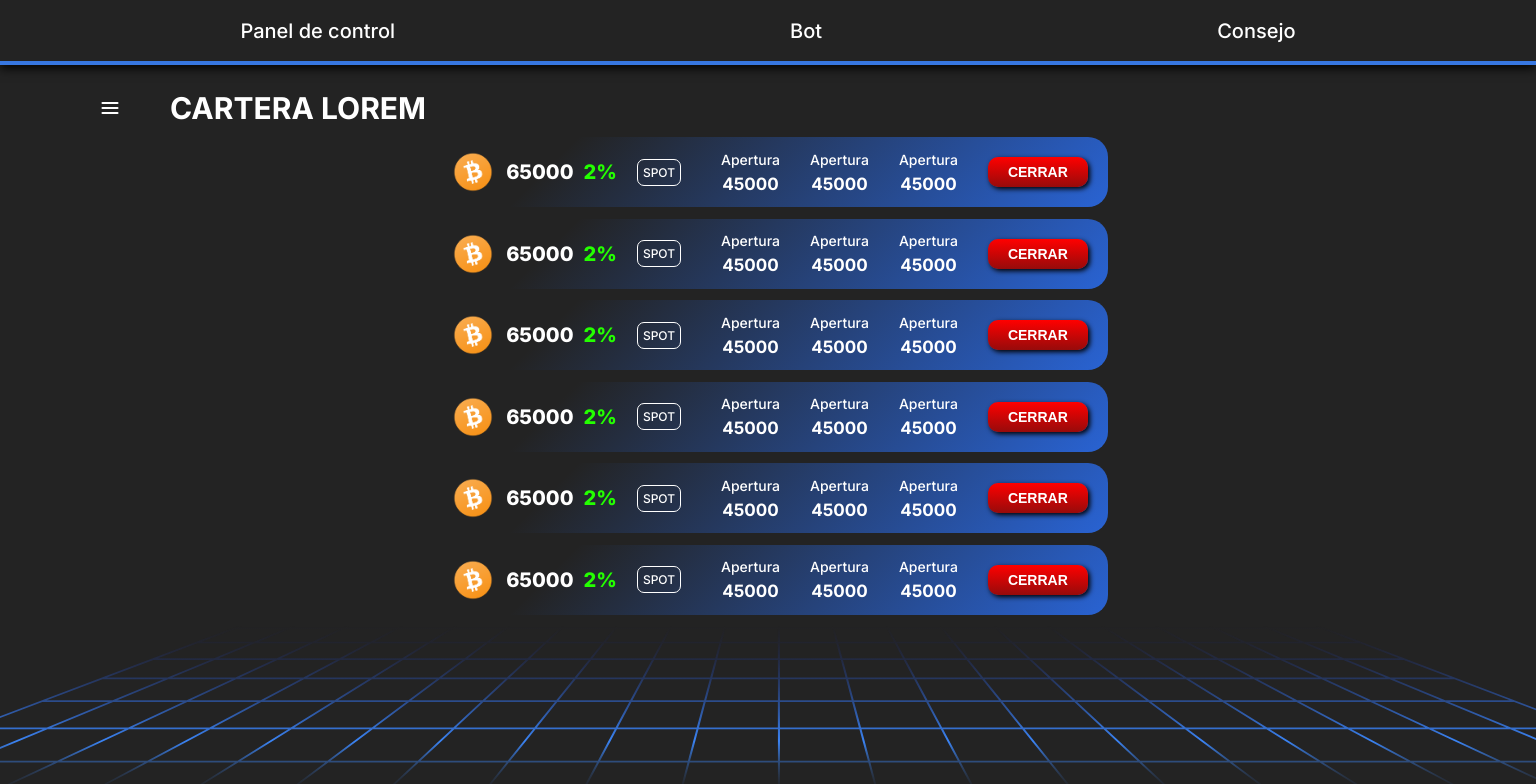
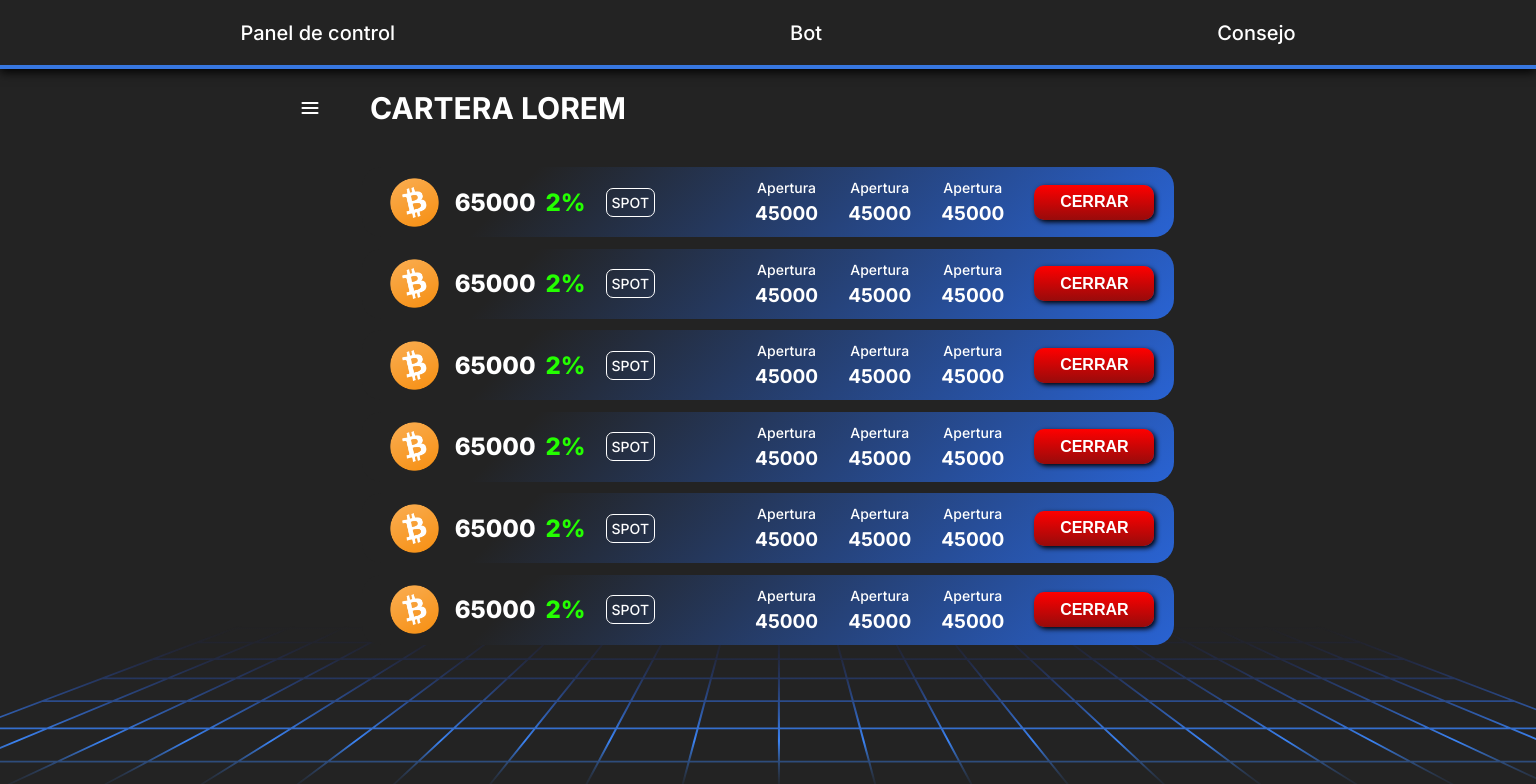
Before and after one commit to mgg709/BotFront, a Vue app in the folder bot/: page /dashboard in a window 1536 px wide. Shown: the top 784 px of the page. Built offline with nearby package versions, Linux system fonts and the light colour scheme.

Commit message:
varios arreglos con media queries

```diff
--- a/bot/src/assets/main.css
+++ b/bot/src/assets/main.css
@@ -14,12 +14,14 @@
   align-items: center;
   justify-content: center;
   padding: 0;
+  z-index: 998;
 }
 
 .footer {
   position: fixed;
   bottom: 0;
   width: 100vw;
+  z-index: 997;
 }
 .footer img {
   width: 100vw;
--- a/bot/src/components/CardDS.vue
+++ b/bot/src/components/CardDS.vue
@@ -28,10 +28,11 @@
   box-sizing: border-box;
   width: 100%;
   height: 70px;
-  background: linear-gradient(135deg, rgba(41, 64, 211, 0) 20%, #2963d3);
+  background: linear-gradient(135deg, #232323 20%, #2963d3);
   border-radius: 20px;
   padding: 0 20px;
 }
+
 img.coin {
   display: flex;
   position: relative;
@@ -96,4 +97,92 @@ button:hover {
   cursor: pointer;
   background: #970b0b;
 }
+
+@media (min-width: 1400px) {
+  .card {
+    display: flex;
+    flex-flow: row wrap;
+    justify-content: center;
+    align-items: center;
+    box-sizing: border-box;
+    width: 100%;
+    height: 70px;
+    background: linear-gradient(135deg, #232323 20%, #2963d3);
+    border-radius: 20px;
+    padding: 0 20px;
+  }
+
+  img.coin {
+    display: flex;
+    position: relative;
+    width: 65px;
+    height: 65px;
+    margin-right: 8px;
+  }
+  .precio {
+    font-size: 24px;
+    color: white;
+    font-weight: 800;
+    margin-right: 10px;
+  }
+  .porcentaje {
+    font-size: 24px;
+    color: #24ff00;
+    font-weight: 800;
+    margin-right: 20px;
+  }
+  .mercado {
+    font-size: 14px;
+    color: white;
+    padding: 5px;
+    border-radius: 7px;
+    border-style: solid;
+    border-width: 1px;
+    border-color: white;
+    margin-right: 100px;
+  }
+  .unidades {
+    display: flex;
+    flex-flow: column;
+    justify-content: center;
+    align-items: center;
+    margin-right: 30px;
+  }
+  .label {
+    color: white;
+    margin-bottom: 6px;
+    font-size: 14px;
+  }
+  .dato {
+    color: white;
+    font-size: 19px;
+    font-weight: 700;
+  }
+  button {
+    display: flex;
+    justify-content: center;
+    align-items: center;
+    color: white;
+    background: linear-gradient(#ff0000, #970b0b);
+    border-width: 0;
+    border-radius: 10px;
+    width: 120px;
+    height: 35px;
+    box-shadow: 2px 2px 5px black;
+    font-size: 16px;
+    font-weight: 800;
+  }
+  button:hover {
+    cursor: pointer;
+    background: #970b0b;
+  }
+}
+@media (max-width: 700px) {
+  .label {
+    display: none;
+  }
+  .dato {
+    display: none;
+  }
+}
 </style>
--- a/bot/src/components/NavBar.vue
+++ b/bot/src/components/NavBar.vue
@@ -24,8 +24,7 @@
   left: 0;
   width: 100%;
   max-width: 100%;
-  max-height: auto;
-  height: 65px;
+  min-height: 65px;
   border-bottom: 4px solid #3777e1;
   box-shadow: 0 3px 10px #000;
   background-color: #232323;
@@ -42,7 +41,7 @@
   width: 70%;
   max-width: 100%;
   max-height: auto;
-  height: 65px;
+  min-height: 65px;
 }
 
 .elements {
@@ -58,4 +57,13 @@
   font-size: 20px;
   text-decoration: none;
 }
+
+@media (max-width: 650px) {
+  .bar {
+    flex-direction: column;
+  }
+  .elements {
+    margin-bottom: 2px;
+  }
+}
 </style>
--- a/bot/src/views/DashboardView.vue
+++ b/bot/src/views/DashboardView.vue
@@ -24,7 +24,7 @@ import CardDS from "../components/CardDS.vue";
 .ajuste {
   position: fixed;
   top: 0;
-  z-index: 1;
+  z-index: 999;
 }
 .content {
   display: flex;
@@ -35,6 +35,7 @@ import CardDS from "../components/CardDS.vue";
   top: 0;
   padding-top: 90px;
   width: 100vw;
+  max-width: 1600px;
 }
 .title {
   display: flex;
@@ -45,7 +46,8 @@ import CardDS from "../components/CardDS.vue";
   font-size: 30px;
   font-weight: 700;
   align-self: flex-start;
-  padding-left: 100px;
+  padding-left: 300px;
+  margin-bottom: 30px;
 }
 .menu {
   width: 20px;
```
